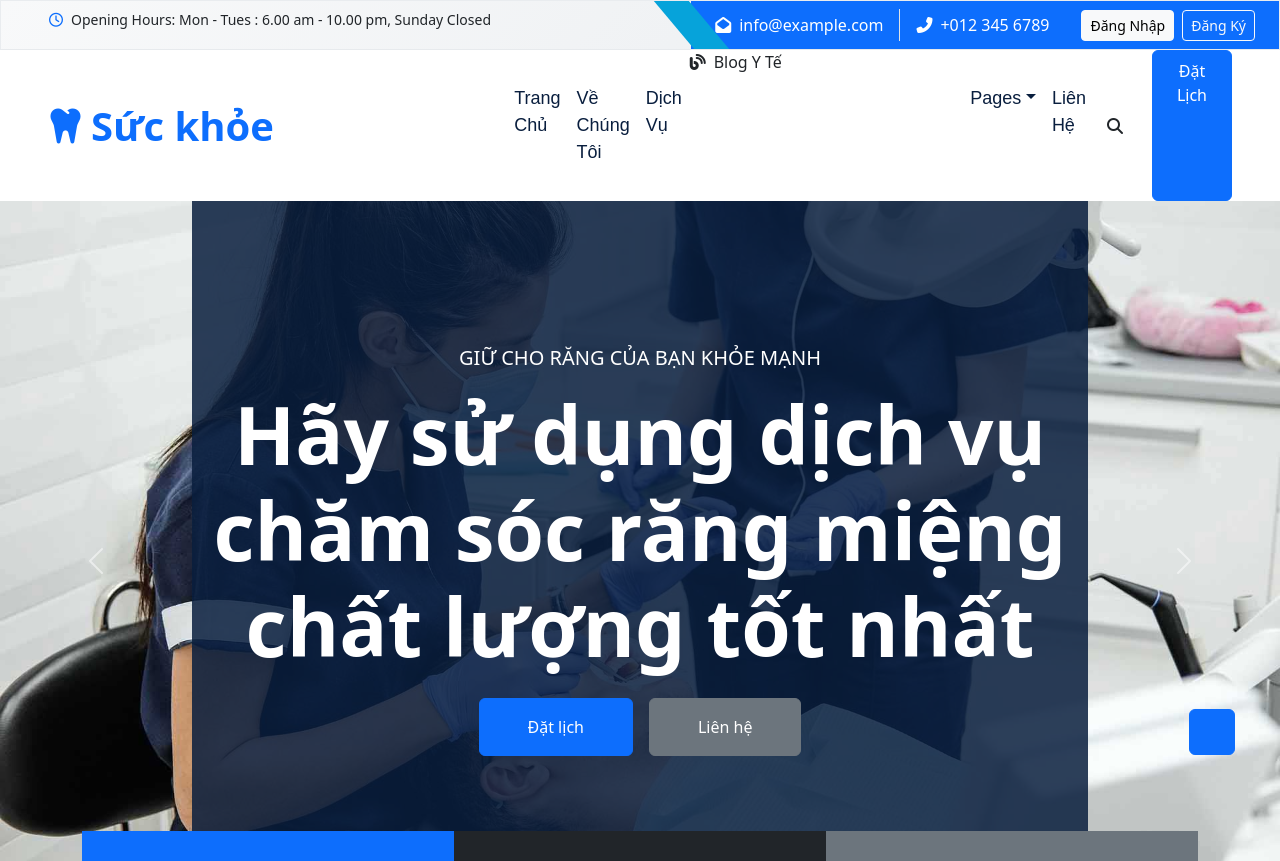
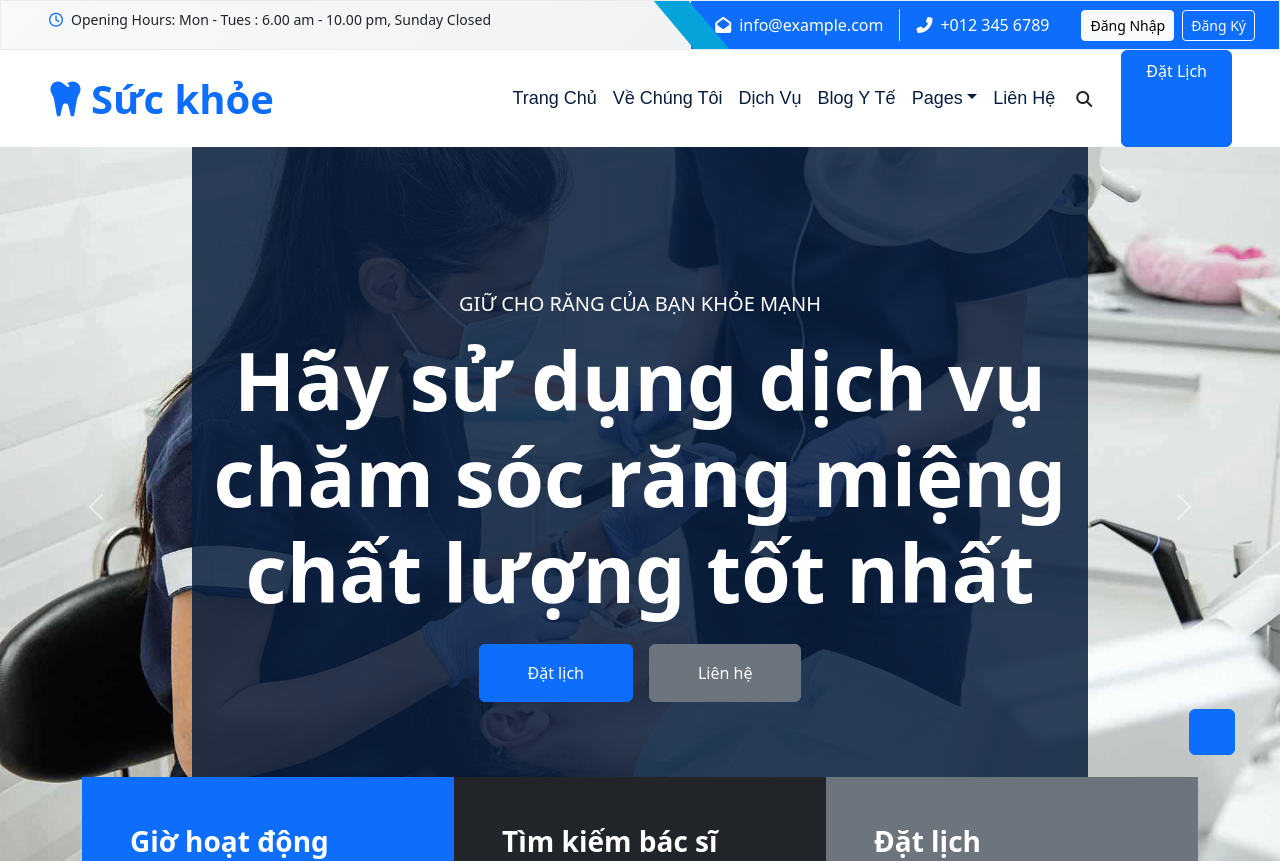
Before and after one commit to Quyen-tray/Appointment-Font-end-React, a React (Create React App) app: page / in a window 1280 px wide. Shown: the top 861 px of the page. Built offline with nearby package versions, Linux system fonts and the light colour scheme.

Commit message:
fix header

```diff
--- a/src/components/Header.js
+++ b/src/components/Header.js
@@ -50,9 +50,8 @@ function Header() {
                         <Link to="/" className="nav-item nav-link">Trang Chủ</Link>
                         <Link to="/about" className="nav-item nav-link">Về Chúng Tôi</Link>
                         <Link to="/service" className="nav-item nav-link">Dịch Vụ</Link>
-                        <Link to="/blog" className="dropdown-item">
-                                    <i className="fas fa-blog me-2"></i>Blog Y Tế
-                                </Link>
+                        <Link to="/blog" className="nav-item nav-link">Blog Y Tế
+                        </Link>
                         <div className="nav-item dropdown" ref={dropdownRef}>
                             <button
                                 className="nav-link dropdown-toggle btn btn-link"
```
